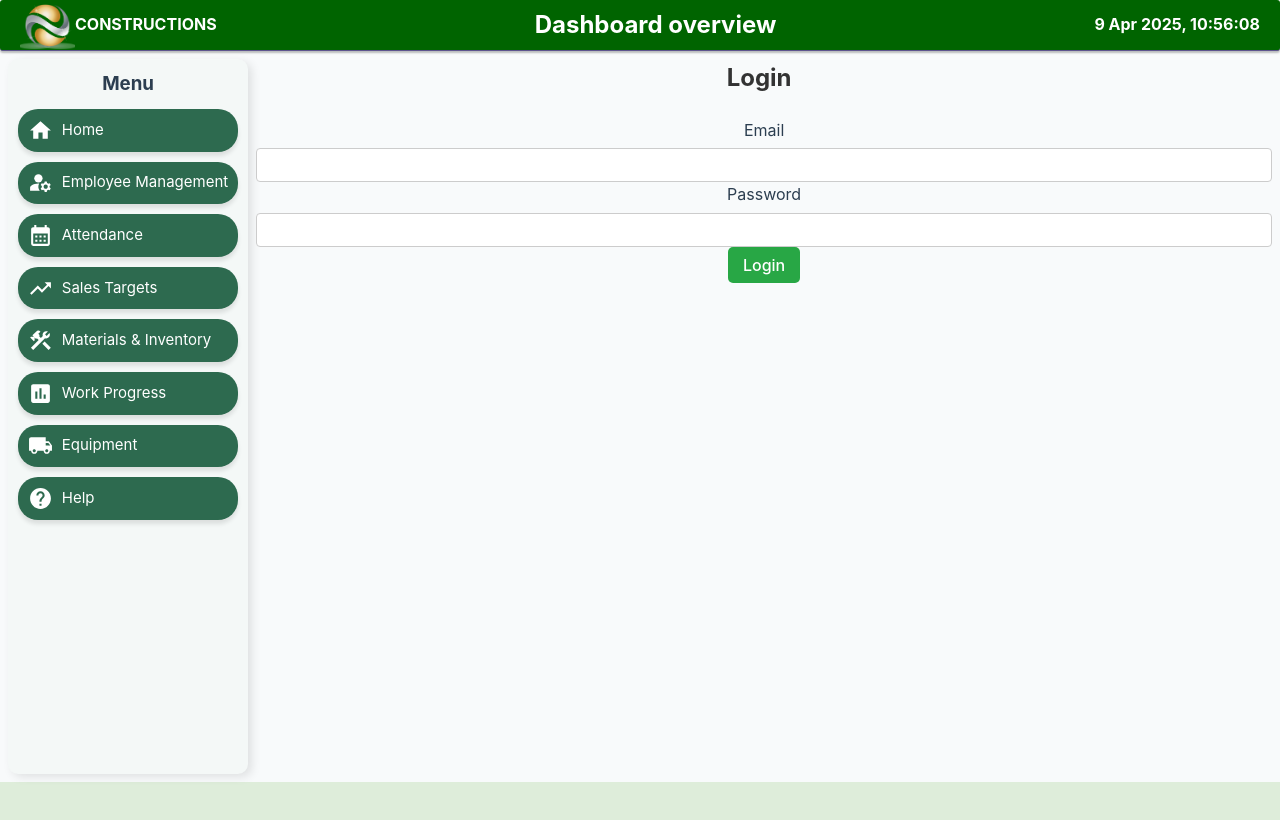
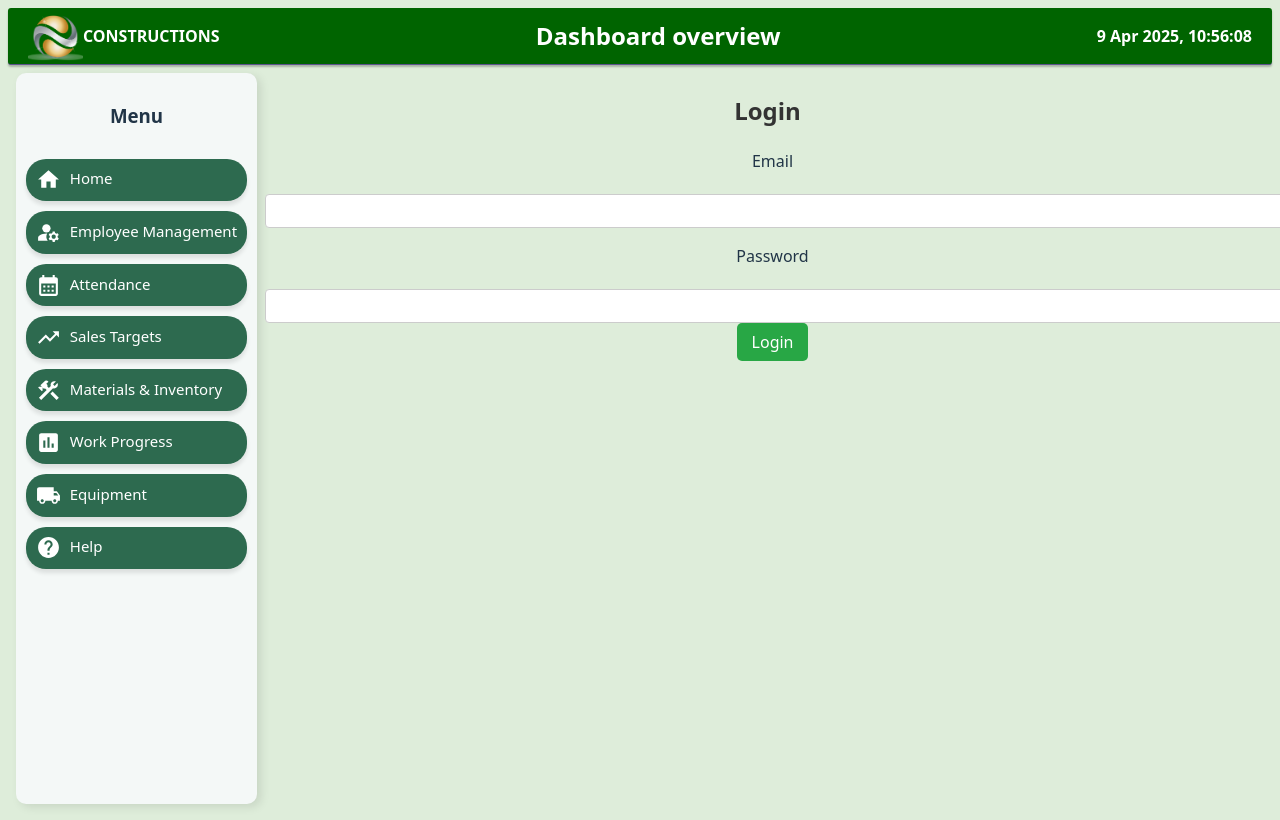
Before and after one commit to Volt-Matrix/volt-erp, a React (Vite) app: page /login in a window 1280 px wide. Built offline with nearby package versions, Linux system fonts and the light colour scheme.

Commit message:
fix css in Equipment.css blocking the app background color

```diff
--- a/src/assets/styles/Equipment.css
+++ b/src/assets/styles/Equipment.css
@@ -459,26 +459,6 @@
   --shadow: 0 2px 4px rgba(0,0,0,0.1);
 }
 
-* {
-  margin: 0;
-  padding: 0;
-  box-sizing: border-box;
-}
-
-body {
-  font-family: 'Inter', -apple-system, BlinkMacSystemFont, sans-serif;
-  background: var(--background);
-  color: var(--text);
-  line-height: 1.6;
-}
-
-.dashboard {
-  width: 100%;
-  max-width: 1440px;
-  margin: 0 auto;
-  padding: 1rem;
-}
-
 @media (min-width: 768px) {
   .dashboard {
     padding: 2rem;
@@ -499,10 +479,6 @@ body {
   display: flex;
   gap: 1rem;
   align-items: center;
-  background: var(--card);
-  padding: 1rem;
-  border-radius: 8px;
-  box-shadow: var(--shadow);
 }
 
 .search-box {
@@ -510,10 +486,10 @@ body {
 }
 
 .search-box input {
-  width: 100%;
+  width: 90%;
   padding: 0.5rem 1rem;
   border: 1px solid var(--border);
-  border-radius: 4px;
+  border-radius: 10px;
   font-size: 0.9rem;
   background: var(--background);
   color: var(--text);
--- a/src/index.css
+++ b/src/index.css
@@ -11,21 +11,6 @@
   text-rendering: optimizeLegibility;
   -webkit-font-smoothing: antialiased;
   -moz-osx-font-smoothing: grayscale;
-}
-
-/*
-body {
-  margin: 0;
-  padding: 10px;
-  margin-top: 60px;
-  margin-left: 185px;
-  width: 80vw;
-  min-height: 100vh;
-  overflow-x: hidden;;
-} */
-
-html {
-  background-color: #e78433;
 }
 
 button {
@@ -47,7 +32,6 @@ button:focus-visible {
   outline: 4px auto -webkit-focus-ring-color;
 }
 
-/* @media (prefers-color-scheme: light) { */
 :root {
   color: #213547;
   background-color: #deedda; /* #d8eff4 */ /* caf0f8 */
--- a/src/pages/Equipment.jsx
+++ b/src/pages/Equipment.jsx
@@ -133,7 +133,7 @@ export default function Equipment() {
   };
 
   return (
-    <div className="">
+    <div>
       <header className="dashboard-header">
         <nav className="tab-navigation">
           <button
```
